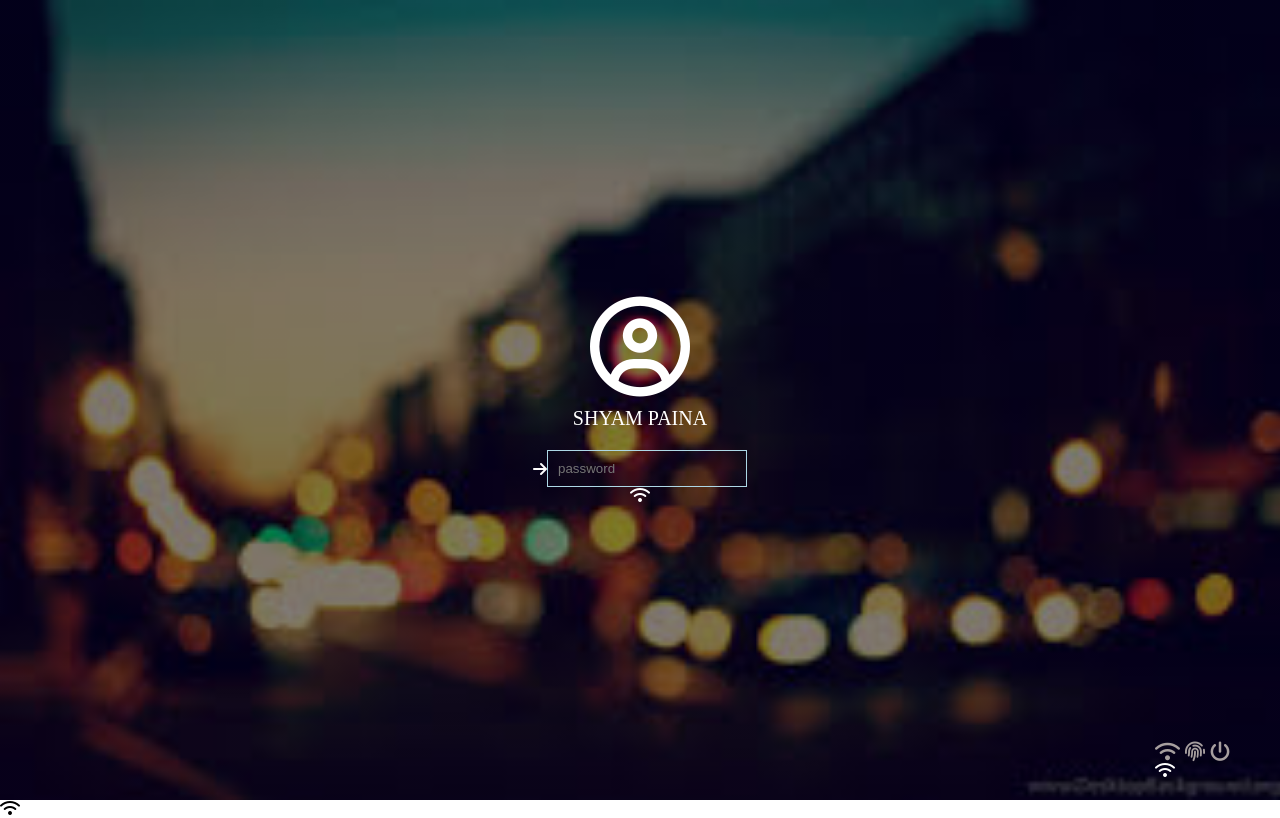
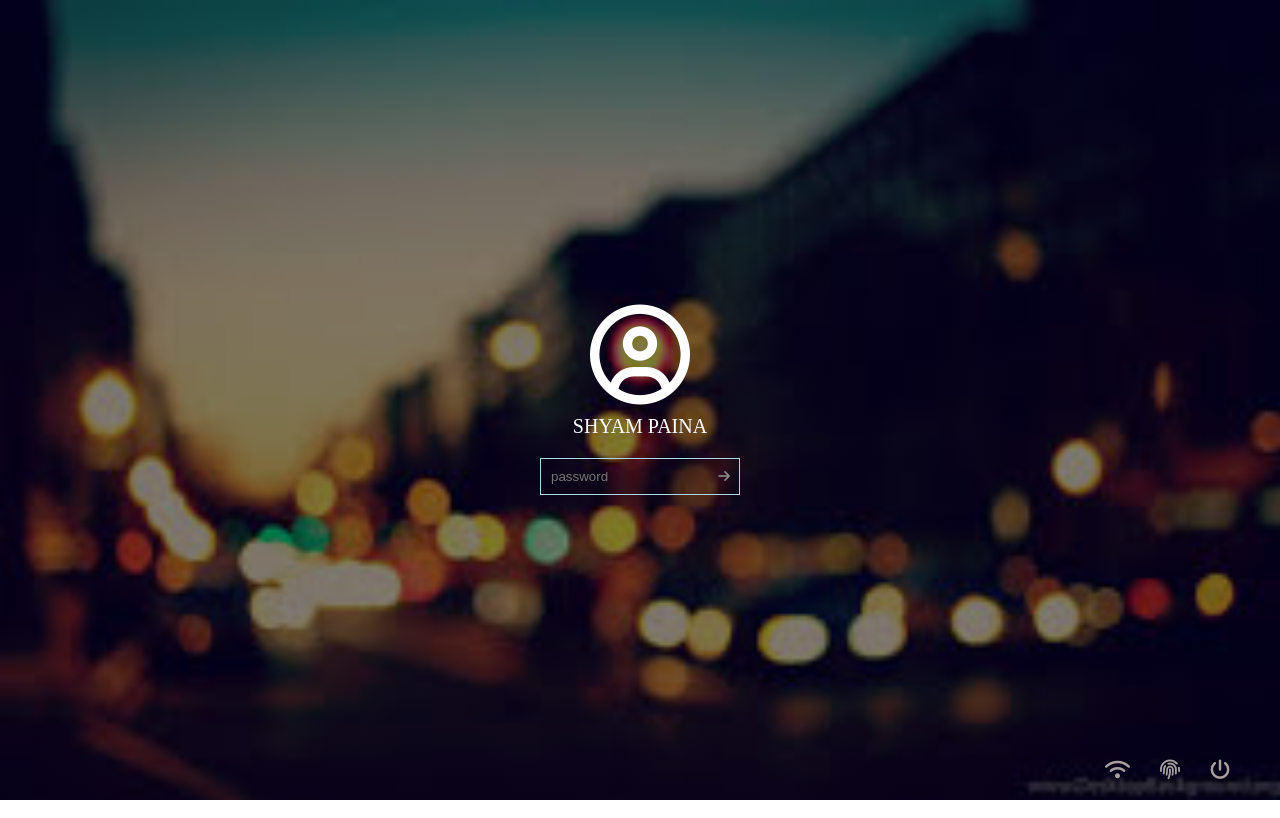
Before and after one commit to syam1433/Lock_screen, a plain HTML site: page index.html in a window 1280 px wide. Drawn offline with Linux system fonts and the light colour scheme.

Commit message:
Update index.html

```diff
--- a/index.html
+++ b/index.html
@@ -14,12 +14,14 @@
             <p class="user-name">SHYAM PAINA</p>
         </div>
         <div class="input-pass">
-            <i class="fa-solid fa-arrow-right"></i>
             <input type="password" class="password" placeholder="password">
+            <button class="pass-button">
+                <i class="fa-solid fa-arrow-right"></i>
+            </button>
         </div>
         <div class="bar-icons">
             <div class="icons">
-                <i class="fa-solid fa-wifi" title="Wifi"></</i>
+                <i class="fa-solid fa-wifi" title="Wifi"></i>
                 <i class="fa-solid fa-fingerprint" title="fingerprint"></i>
                 <i class="fa-solid fa-power-off" title="power-off"></i>
             </div>
```
